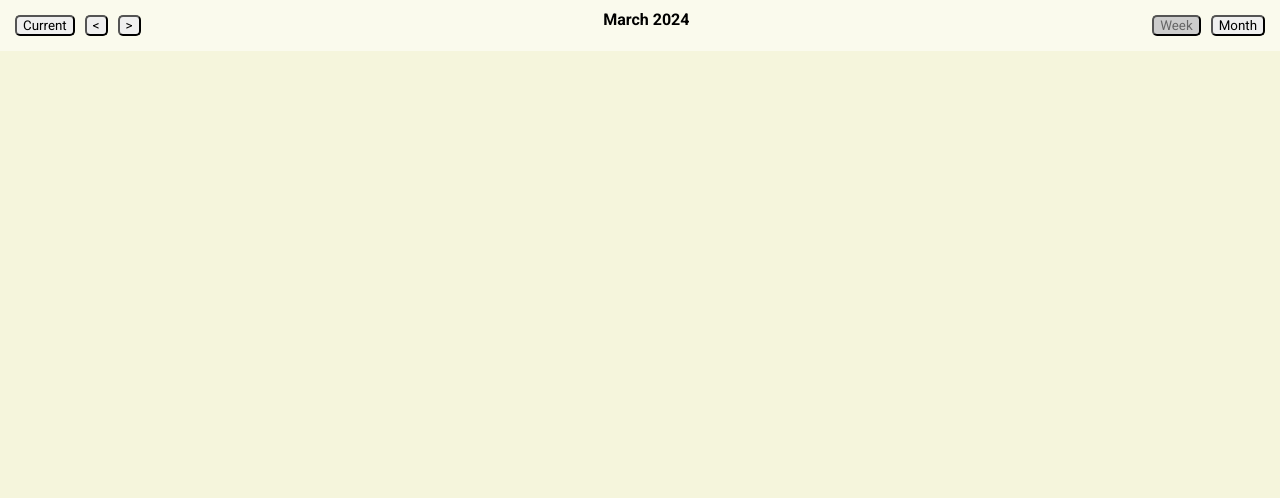
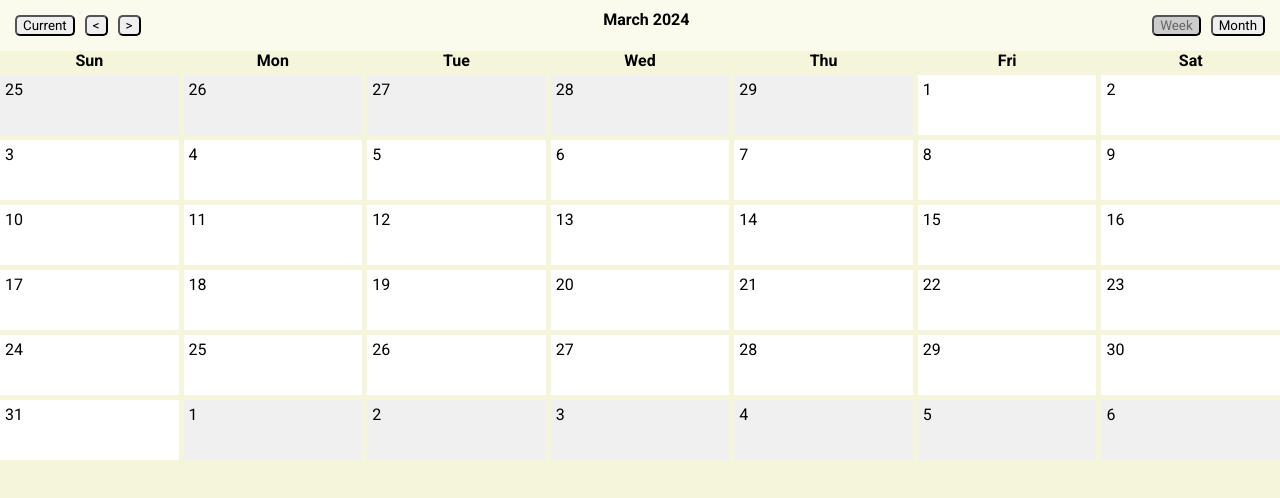
Before and after one commit to Icorcka/CalendarOrginizer, a React (Create React App) app in the folder calendar-orginizer/: page / in a window 1280 px wide. Shown: the top 498 px of the page. Built offline with nearby package versions, Linux system fonts and the light colour scheme.

Commit message:
Adding calendar gridview

```diff
--- /dev/null
+++ b/calendar-orginizer/src/components/calendar/calendar.component.tsx
@@ -0,0 +1,54 @@
+import React from 'react';
+import { startOfWeek, endOfWeek, startOfMonth, endOfMonth, eachDayOfInterval, getMonth, addDays, format } from 'date-fns';
+import { CalendarGrid, DaySquare, DayName } from './calendar.styles';
+
+interface CalendarProps {
+  currentDate: Date;
+  viewMode: 'week' | 'month';
+  onDateClick: (date: Date) => void;
+}
+
+const Calendar: React.FC<CalendarProps> = ({ currentDate, viewMode, onDateClick }) => {
+  const getDates = () => {
+    let start, end;
+    if (viewMode === 'week') {
+      start = startOfWeek(currentDate);
+      end = endOfWeek(currentDate);
+    } else {
+      start = startOfWeek(startOfMonth(currentDate));
+      end = endOfWeek(endOfMonth(currentDate));
+    }
+    return eachDayOfInterval({ start, end });
+  };
+
+  const dates = getDates();
+
+  const weekdayNames = Array.from({ length: 7 }, (_, i) =>
+    format(addDays(startOfWeek(new Date()), i), 'eee')
+  );
+
+  const handleDayClick = (date: Date) => {
+    if (viewMode === 'month' && getMonth(date) !== getMonth(currentDate)) {
+      onDateClick(date);
+    }
+  };
+
+  return (
+    <CalendarGrid>
+      {weekdayNames.map(name => (
+        <DayName key={name}>{name}</DayName>
+      ))}
+      {dates.map(date => (
+        <DaySquare
+          key={date.toString()}
+          isCurrentMonth={getMonth(date) === getMonth(currentDate)}
+          onClick={() => handleDayClick(date)}
+        >
+          <span>{date.getDate()}</span>
+        </DaySquare>
+      ))}
+    </CalendarGrid>
+  );
+};
+
+export default Calendar;
--- /dev/null
+++ b/calendar-orginizer/src/components/calendar/calendar.styles.tsx
@@ -0,0 +1,20 @@
+import styled from 'styled-components';
+
+export const CalendarGrid = styled.div`
+  display: grid;
+  grid-template-columns: repeat(7, 1fr);
+  grid-gap: 5px;
+`;
+
+export const DayName = styled.div`
+  text-align: center;
+  font-weight: bold;
+`;
+
+export const DaySquare = styled.div<{ isCurrentMonth: boolean }>`
+  min-height: 50px;
+  padding: 5px;
+  background-color: ${props => props.isCurrentMonth ? 'white' : '#f0f0f0'};
+  text-align: left;
+  position: relative;
+`;
--- a/calendar-orginizer/src/components/main-page/main-page.component.tsx
+++ b/calendar-orginizer/src/components/main-page/main-page.component.tsx
@@ -1,11 +1,53 @@
-import React from 'react';
+import React, { useState } from 'react';
 import Panel from '../panel/panel.component';
 import { MainPageWrapper } from './main-page.styles';
+import Calendar from '../calendar/calendar.component';
+import { addWeeks, subWeeks, addMonths, subMonths, setDate } from 'date-fns';
 
 const MainPage: React.FC = () => {
+  const [currentDate, setCurrentDate] = useState(new Date());
+  const [viewMode, setViewMode] = useState<'week' | 'month'>('month');
+
+  const handleIncrement = () => {
+    setCurrentDate(viewMode === 'month' ? addMonths(currentDate, 1) : addWeeks(currentDate, 1));
+  };
+
+  const handleDecrement = () => {
+    setCurrentDate(viewMode === 'month' ? subMonths(currentDate, 1) : subWeeks(currentDate, 1));
+  };
+
+  const handleCurrent = () => {
+    setCurrentDate(new Date());
+  };
+
+  const handleWeekView = () => {
+    setViewMode('week');
+  };
+
+  const handleMonthView = () => {
+    setViewMode('month');
+  };
+
+  const handleDateClick = (date: Date) => {
+    setCurrentDate(date);
+  };
+
   return (
     <MainPageWrapper>
-      <Panel />
+      <Panel
+        currentDate={currentDate}
+        onIncrement={handleIncrement}
+        onDecrement={handleDecrement}
+        onCurrent={handleCurrent}
+        onViewWeek={handleWeekView}
+        onViewMonth={handleMonthView}
+        viewMode={viewMode}
+      />
+      <Calendar
+        currentDate={currentDate}
+        viewMode={viewMode}
+        onDateClick={handleDateClick}
+      />
     </MainPageWrapper>
   );
 };
--- a/calendar-orginizer/src/components/panel/panel.component.tsx
+++ b/calendar-orginizer/src/components/panel/panel.component.tsx
@@ -1,42 +1,37 @@
-import React, { useState } from 'react';
-import { addWeeks, addMonths, subWeeks, subMonths, format } from 'date-fns';
+import React from 'react';
+import { format } from 'date-fns';
 import { PanelWrapper, Button, DateDisplay } from './panel.styles';
 
-const Panel: React.FC = () => {
-  const [currentDate, setCurrentDate] = useState(new Date());
-  const [increment, setIncrement] = useState<'week' | 'month'>('month');
+interface PanelProps {
+  currentDate: Date;
+  onIncrement: () => void;
+  onDecrement: () => void;
+  onCurrent: () => void;
+  onViewWeek: () => void;
+  onViewMonth: () => void;
+  viewMode: 'week' | 'month';
+}
 
-  const handleIncrement = () => {
-    setCurrentDate(increment === 'month' ? addMonths(currentDate, 1) : addWeeks(currentDate, 1));
-  };
-
-  const handleDecrement = () => {
-    setCurrentDate(increment === 'month' ? subMonths(currentDate, 1) : subWeeks(currentDate, 1));
-  };
-
-  const handleCurrent = () => {
-    setCurrentDate(new Date());
-  };
-
-  const handleWeek = () => {
-    setIncrement('week');
-  };
-
-  const handleMonth = () => {
-    setIncrement('month');
-  };
-
+const Panel: React.FC<PanelProps> = ({
+  currentDate,
+  onIncrement,
+  onDecrement,
+  onCurrent,
+  onViewWeek,
+  onViewMonth,
+  viewMode
+}) => {
   return (
     <PanelWrapper>
       <div>
-        <Button onClick={handleCurrent}>Current</Button>
-        <Button onClick={handleDecrement}>{'<'}</Button>
-        <Button onClick={handleIncrement}>{'>'}</Button>
+        <Button onClick={onCurrent}>Current</Button>
+        <Button onClick={onDecrement}>{'<'}</Button>
+        <Button onClick={onIncrement}>{'>'}</Button>
       </div>
       <DateDisplay>{format(currentDate, 'MMMM yyyy')}</DateDisplay>
       <div>
-      <Button onClick={handleWeek} isGray={increment === 'month'}>Week</Button>
-        <Button onClick={handleMonth} isGray={increment === 'week'}>Month</Button>
+        <Button onClick={onViewWeek} isGray={viewMode === 'month'}>Week</Button>
+        <Button onClick={onViewMonth} isGray={viewMode === 'week'}>Month</Button>
       </div>
     </PanelWrapper>
   );
```
